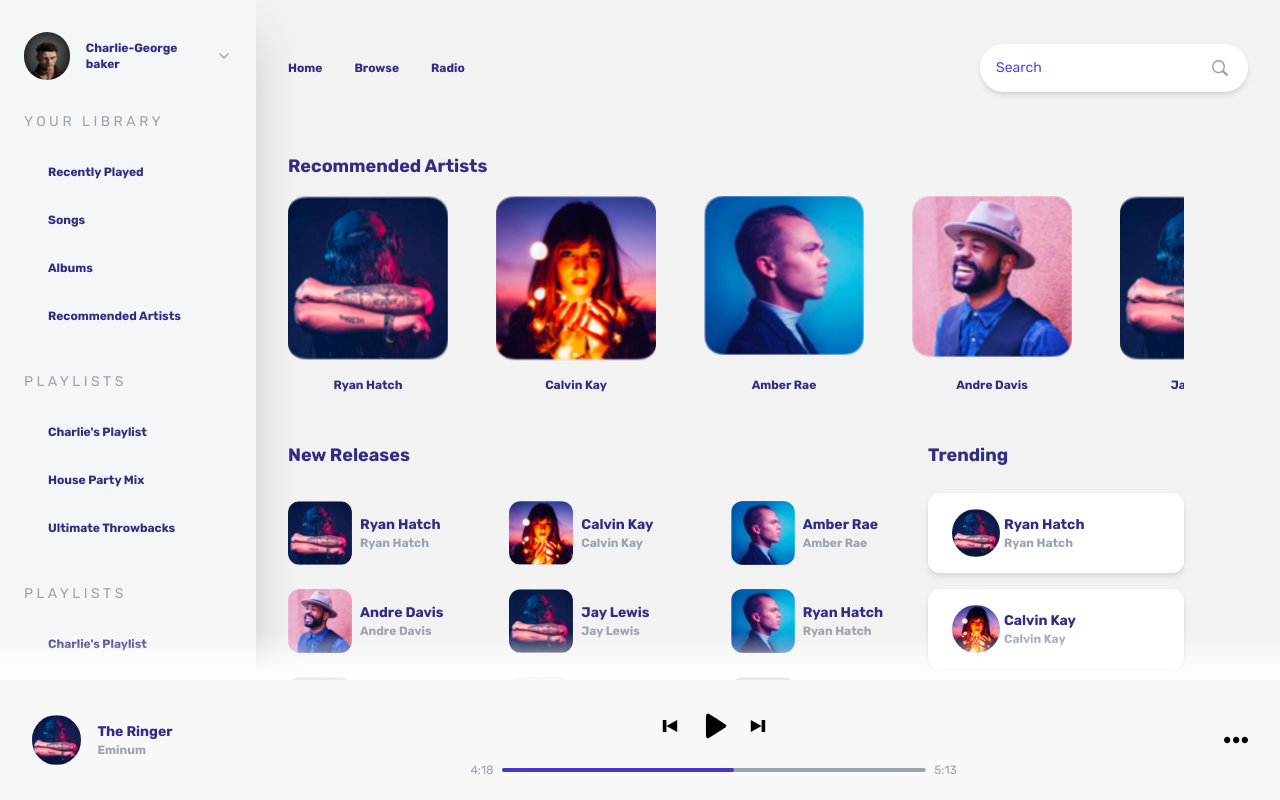
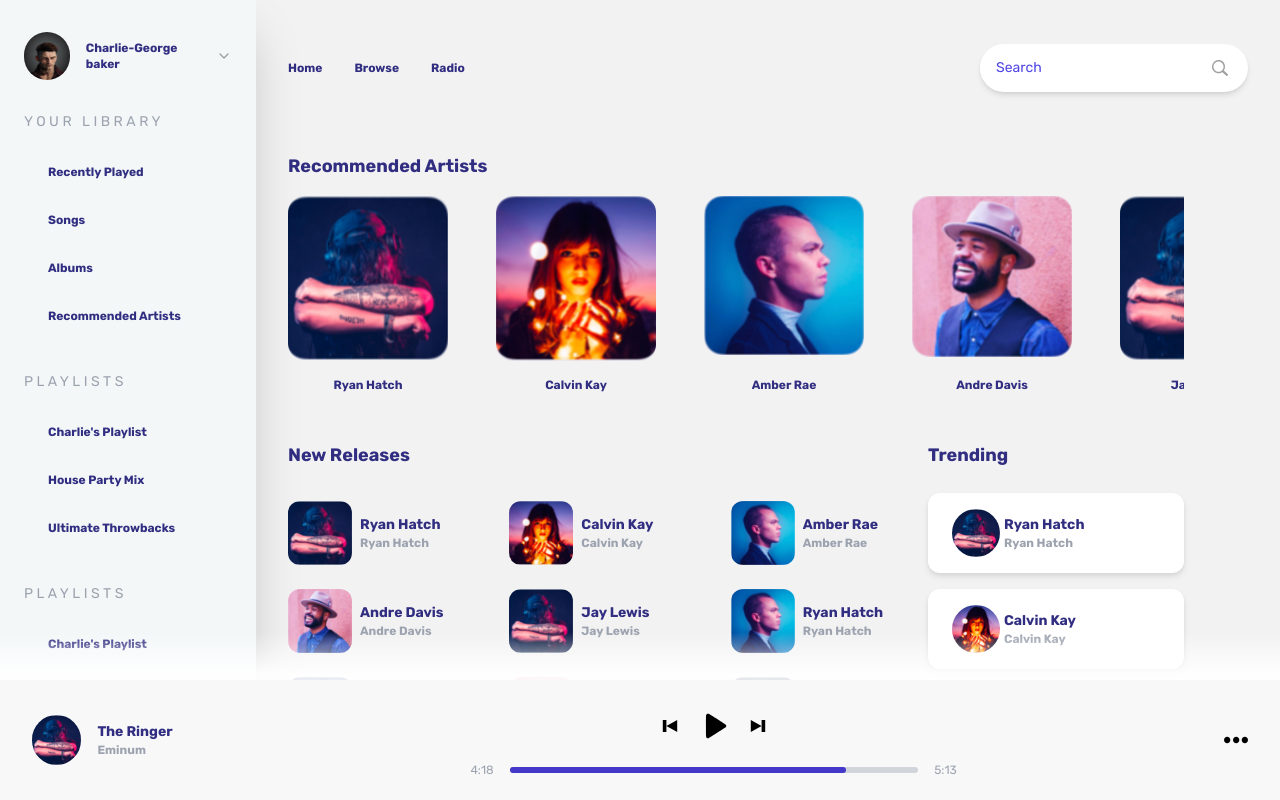
Before and after one commit to piyushsingh0992/music-player, a Next.js app: page / in a window 1280 px wide. Built offline with nearby package versions, Linux system fonts and the light colour scheme.

Commit message:
changes in the progress bar

```diff
--- a/src/components/musicPlayer/index.tsx
+++ b/src/components/musicPlayer/index.tsx
@@ -2,16 +2,32 @@ import React from "react";
 import Image from "next/image";
 
 // ProgressBar component for the progress bar
-const ProgressBar = ({ currentTime, totalTime }:any) => (
-  <div className="flex items-center">
-    <span className="text-xs text-gray-400 font-light">{currentTime}</span>
-    <div className="overflow-hidden relative flex-1 mx-2 rounded">
-      <div className="border-b-4 border-gray-400 rounded"></div>
-      <div className="absolute inset-x-0 top-0 -translate-x-48 border-b-4 border-indigo-700 rounded transform hover:border-indigo-500"></div>
+const ProgressBar = ({ currentTime, totalTime }: any) => {
+  // First, convert currentTime and totalTime to seconds for easier calculation
+  const currentTimeInSeconds = currentTime
+    .split(":")
+    .reduce((acc: number, time: number) => 60 * acc + +time, 0);
+  const totalTimeInSeconds = totalTime
+    .split(":")
+    .reduce((acc: number, time: number) => 60 * acc + +time, 0);
+
+  // Then, calculate the progress percentage
+  const progressPercentage = (currentTimeInSeconds / totalTimeInSeconds) * 100;
+
+  return (
+    <div className="flex items-center ">
+      <span className="text-xs text-gray-400 font-light">{currentTime}</span>
+
+      <div className="w-full bg-gray-300 rounded-full h-1.5 mx-4">
+        <div
+          className="bg-indigo-700 h-1.5 rounded-full hover:bg-indigo-500 cursor-pointer "
+          style={{ width: `${progressPercentage}%` }}
+        ></div>
+      </div>
+      <span className="text-xs text-gray-400 font-light">{totalTime}</span>
     </div>
-    <span className="text-xs text-gray-400 font-light">{totalTime}</span>
-  </div>
-);
+  );
+};
 
 const Player = () => {
   return (
```
